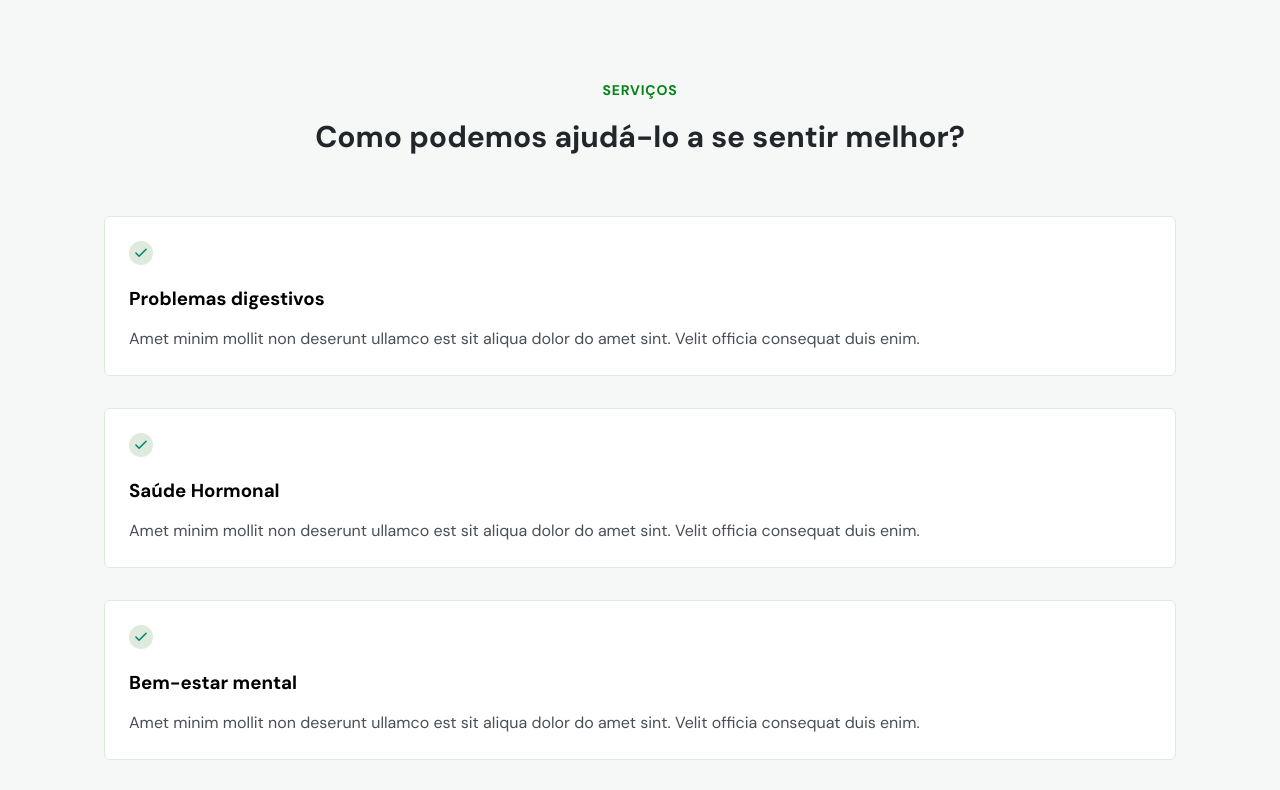
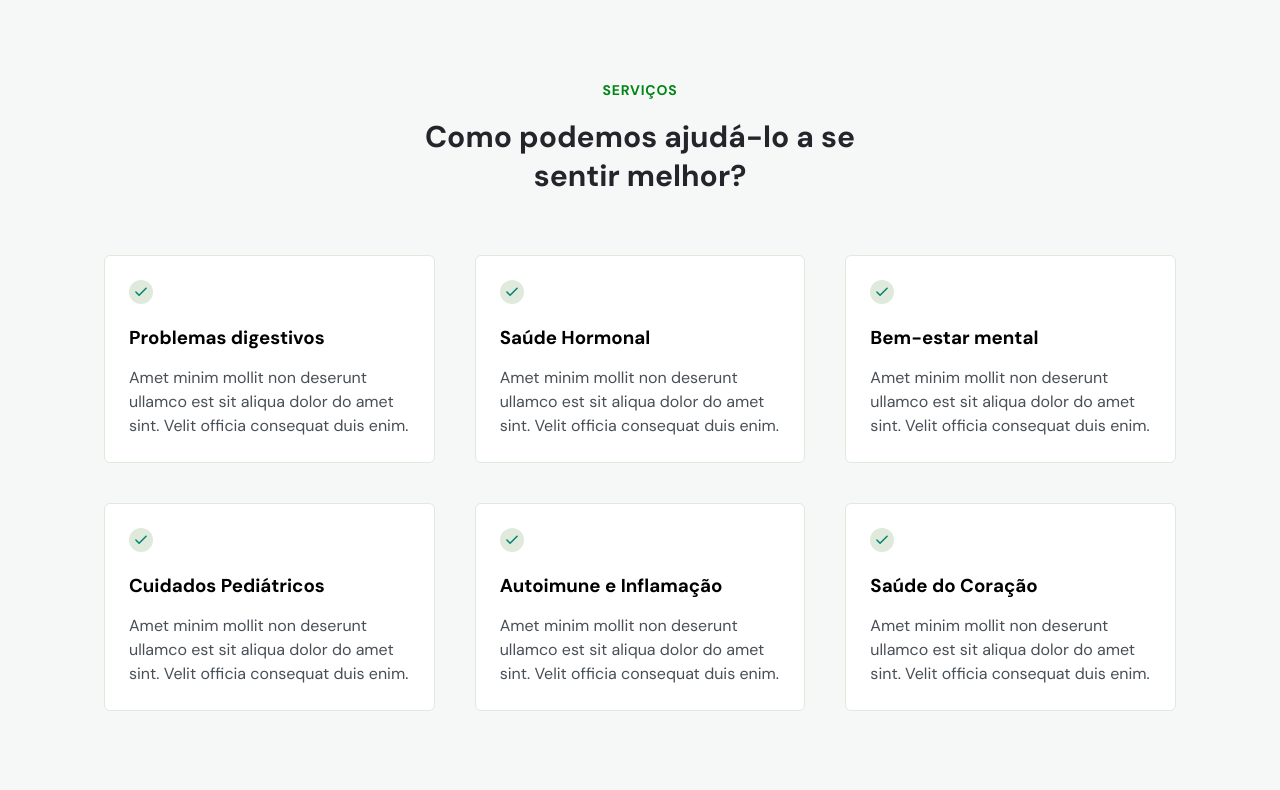
Before and after one commit to TalissonOliveira/doctorcare, a plain HTML site: page index.html in a window 1280 px wide. Shown: the part 830-1620 px from the top of the page. Drawn offline with nearby package versions, Linux system fonts and the light colour scheme.

Commit message:
feat: adds desktop responsiveness to services section

```diff
--- a/styles.css
+++ b/styles.css
@@ -471,6 +471,11 @@ footer .social-links {
     padding-block: 8rem;
   }
 
+  section h2 {
+    font-size: 4rem;
+    line-height: 5.2rem ;
+  }
+
   .wrapper {
     width: min(112rem, 100%);
     display: grid;
@@ -660,4 +665,21 @@ footer .social-links {
     width: 42rem;
   }
 
+  /* ======== SERVICES ======== */
+  #services h2 {
+    width: 47rem;
+    margin-inline: auto;
+  }
+
+  #services .cards {
+    flex-direction: row;
+    flex-wrap: wrap;
+    gap: 4rem;
+  }
+
+  #services .card {
+    width: 30%;
+    flex-grow: 1;
+  }
+
 }
```
